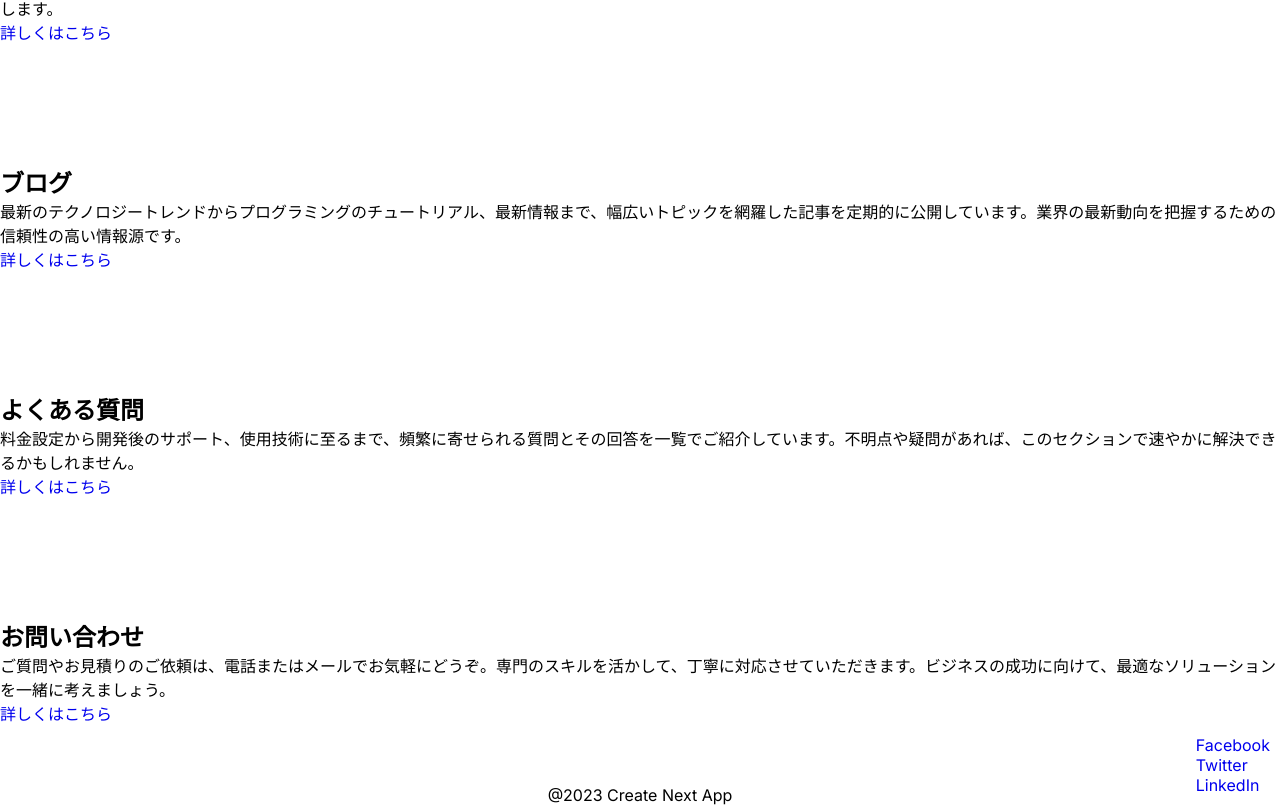
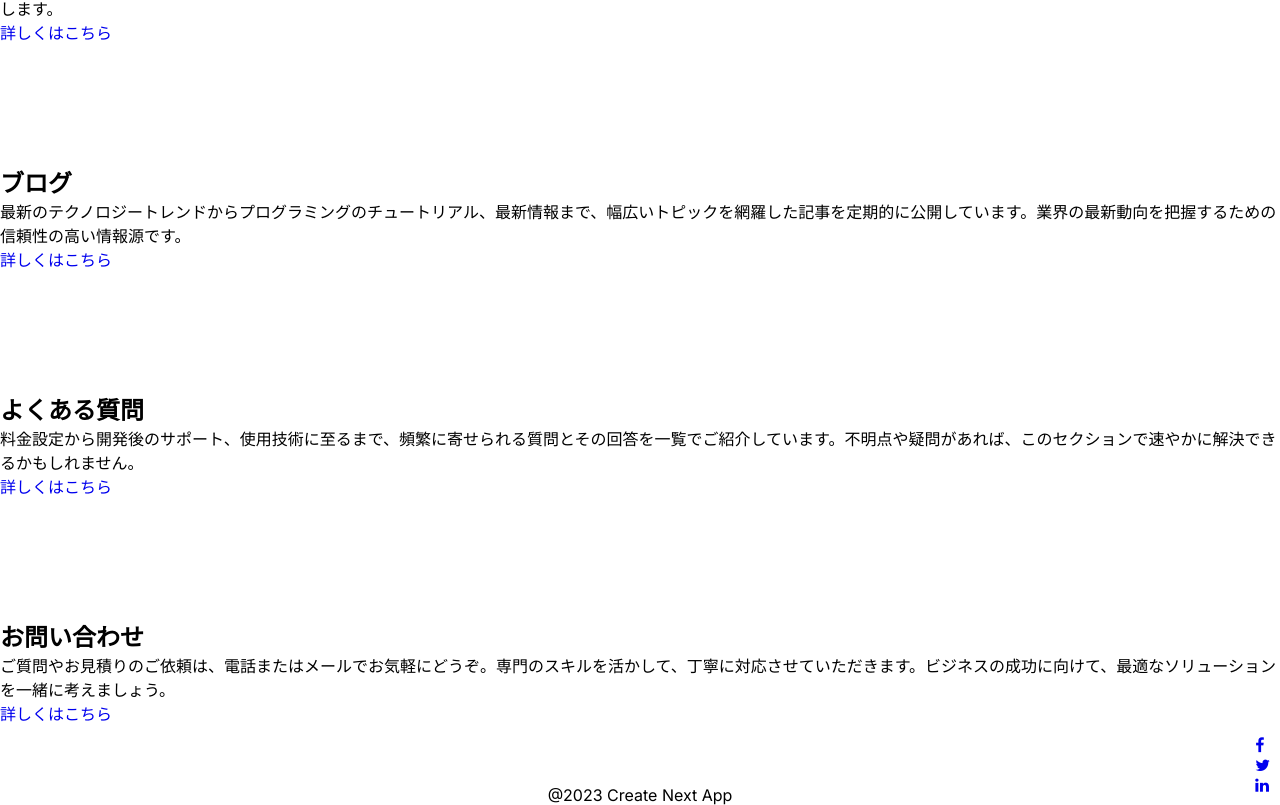
Before and after one commit to shim369/Nextjs-TypeScript-Newt-Site2, a Next.js app: page / in a window 1280 px wide. Shown: the part 545-1350 px from the top of the page. Built offline with nearby package versions, Linux system fonts and the light colour scheme.

Commit message:
add font-awesome

```diff
--- a/app/components/Footer.tsx
+++ b/app/components/Footer.tsx
@@ -1,4 +1,5 @@
 import Link from 'next/link'
+import 'font-awesome/css/font-awesome.min.css';
 
 export const Footer = () => {
   return (
@@ -6,9 +7,9 @@ export const Footer = () => {
       <div className={'container'}>
         <p>@2023 Create Next App</p>
         <ul className={'sns-link'}>
-          <li><Link href="#">Facebook</Link></li>
-          <li><Link href="#">Twitter</Link></li>
-          <li><Link href="#">LinkedIn</Link></li>
+          <li><Link href="#"><i className="fa fa-facebook"></i></Link></li>
+          <li><Link href="#"><i className="fa fa-twitter"></i></Link></li>
+          <li><Link href="#"><i className="fa fa-linkedin"></i></Link></li>
         </ul>
       </div>
     </footer>
--- a/app/layout.tsx
+++ b/app/layout.tsx
@@ -3,6 +3,7 @@ import type { Metadata } from 'next'
 import { Header } from './components/Header'
 import { Footer } from './components/Footer'
 import { Inter } from 'next/font/google'
+import Head from 'next/head'
 
 const inter = Inter({ subsets: ['latin'] })
 
@@ -18,6 +19,9 @@ export default function RootLayout({
 }) {
   return (
     <html lang="en">
+      <Head>
+        <link rel="stylesheet" href="https://cdnjs.cloudflare.com/ajax/libs/ionicons/5.5.0/css/ionicons.min.css" />
+      </Head>
       <body className={inter.className}>
         <Header />
         <main className={'main'}>
--- a/package.json
+++ b/package.json
@@ -14,6 +14,7 @@
     "@types/react-dom": "18.2.7",
     "eslint": "8.48.0",
     "eslint-config-next": "13.4.19",
+    "font-awesome": "^4.7.0",
     "next": "13.4.19",
     "react": "18.2.0",
     "react-dom": "18.2.0",
```
Also changed, not shown: 1 other file (tests, documents, lock files or other folders).
